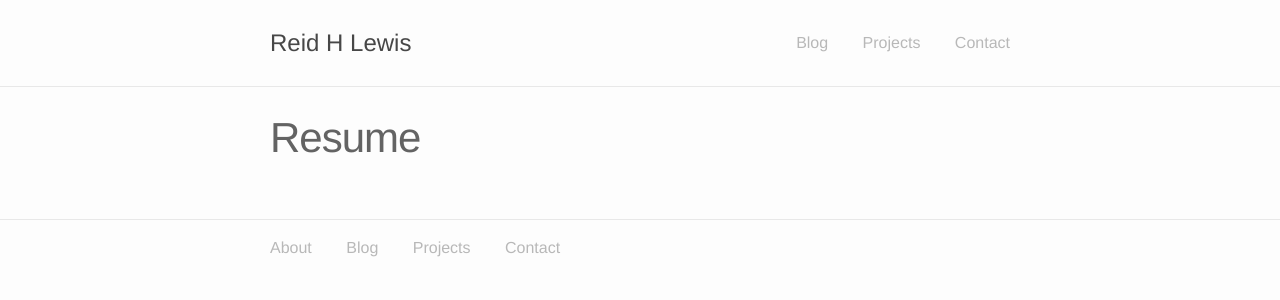
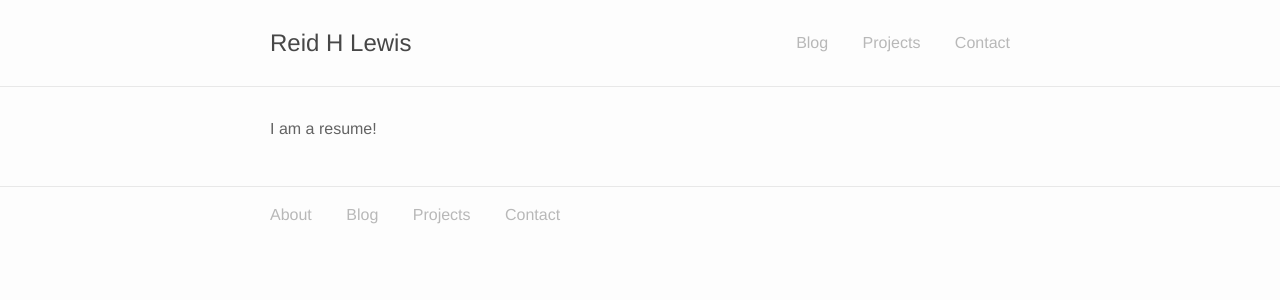
Before and after one commit to ReidasaurusRex/reidasaurusrex.github.io, a Jekyll site: the page built from resume.md, in a window 1280 px wide. Shown: the top 300 px of the page. Built offline with Jekyll 4.4.1, drawn with Linux system fonts in a browser that asks for light colours.

Commit message:
Added a blog section with index

```diff
--- a/_config.yml
+++ b/_config.yml
@@ -8,6 +8,6 @@ description: > # this means to ignore newlines until "baseurl:"
 baseurl: "" # the subpath of your site, e.g. /blog
 url: "http://yourdomain.com" # the base hostname & protocol for your site
 github_username:  ReidasaurusRex
-permalink: /:title
+permalink: /blog/:title
 # Build settings
 markdown: kramdown
--- a/_includes/nav.html
+++ b/_includes/nav.html
@@ -7,8 +7,8 @@
     {% unless include.title %}
       <li><a class="page-link" href="/">About</a></li>
     {% endunless %}
-      <li><a class="page-link" href="/">Blog</a></li>
-      <li><a class="page-link" href="/projects/">Projects</a></li>
+      <li><a class="page-link" href="/blog">Blog</a></li>
+      <li><a class="page-link" href="/projects">Projects</a></li>
       <li><a class="page-link" href="mailto:{{ site.email }}" title="Say howdy!">Contact</a></li>
     </ul>
   </div>
--- a/index.html
+++ b/index.html
@@ -34,7 +34,7 @@ layout: default
 </ul>
 
 <p>The company I'm working on is called <a href="http://www.nu.world" title="check us out!" target="_blank">Nu.world</a>. We're working to provide a social platform that incentivizes users to take personal responsibility and control of their environmental impact.</p>
-<p>If you want to see some of my writing, take a look at my <a href="/blog/" title="huzzah for reading!">blog</a>. If you'd like to learn more about me as a developer, head over to my <a href="/projects" title="huzzah for side projects!">projects</a> page, or see my <a href="/resume" title="huzzah for r&#233;sum&#233;s!">r&#233;sum&#233;</a>.</p>
+<p>If you want to see some of my writing, take a look at my <a href="/blog" title="huzzah for reading!">blog</a>. If you'd like to learn more about me as a developer, head over to my <a href="/projects" title="huzzah for side projects!">projects</a> page, or see my <a href="/resume" title="huzzah for r&#233;sum&#233;s!">r&#233;sum&#233;</a>.</p>
 
 <p>Thanks for stopping in. Have a kick ass <span id="parting-time"></span>.</p>
 
--- a/resume.md
+++ b/resume.md
@@ -1,5 +1,6 @@
 ---
-layout: page
-title: Resume
-permalink: /resume/
+layout: default
+permalink: /resume
 ---
+
+I am a resume!
```
Also changed, not shown: blog/index.html (added, +11 -0 lines), blog/_posts/2016-07-07-blog-to-do-list.markdown (renamed from _posts/2016-07-07-blog-to-do-list.markdown), blog/_posts/2016-07-07-welcome-to-jekyll.markdown (renamed from _posts/2016-07-07-welcome-to-jekyll.markdown).
